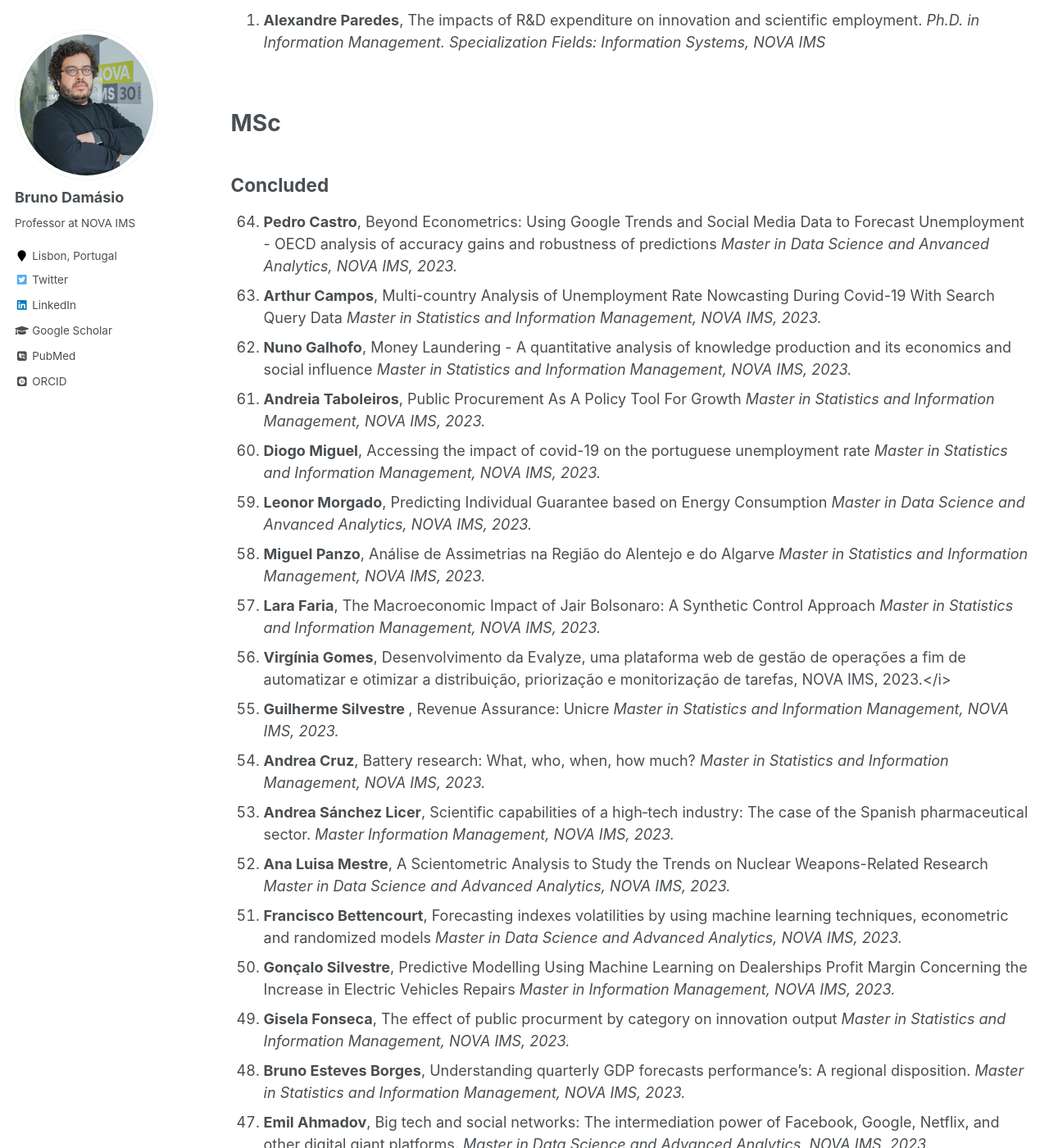
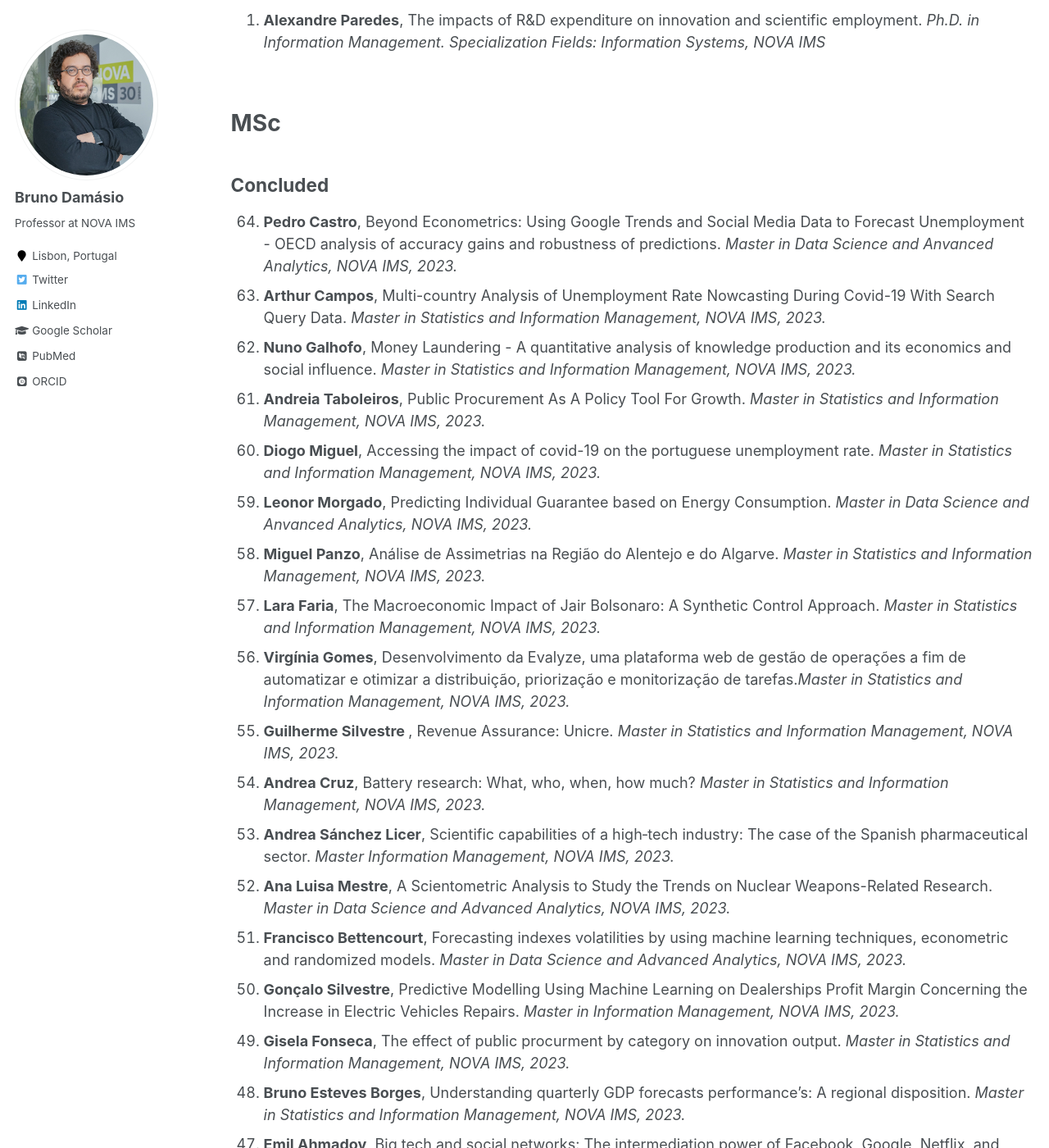
Before and after one commit to damasiob/damasiob.github.io, a Jekyll site: the page built from _pages/orietation.md, in a window 1280 px wide and 1400 px high, scrolled down 732 px. Shown: the whole window at 82% size. Built offline with Jekyll 4.4.1, drawn with Linux system fonts in a browser that asks for light colours; some web fonts are replaced.

Commit message:
Update orietation.md

```diff
--- a/_pages/orietation.md
+++ b/_pages/orietation.md
@@ -40,37 +40,37 @@ Concluded
 
 <ol reversed>
 
-   <li><b>Pedro Castro</b>, Beyond Econometrics: Using Google Trends and Social Media Data to Forecast Unemployment - OECD analysis of accuracy gains and robustness of predictions <i>Master in Data Science and Anvanced Analytics, NOVA IMS, 2023.</i></li>
+   <li><b>Pedro Castro</b>, Beyond Econometrics: Using Google Trends and Social Media Data to Forecast Unemployment - OECD analysis of accuracy gains and robustness of predictions. <i>Master in Data Science and Anvanced Analytics, NOVA IMS, 2023.</i></li>
 
-   <li><b>Arthur Campos</b>, Multi-country Analysis of Unemployment Rate Nowcasting During Covid-19 With Search Query Data <i>Master in Statistics and Information Management, NOVA IMS, 2023.</i></li>
+   <li><b>Arthur Campos</b>, Multi-country Analysis of Unemployment Rate Nowcasting During Covid-19 With Search Query Data. <i>Master in Statistics and Information Management, NOVA IMS, 2023.</i></li>
 
-  <li><b>Nuno Galhofo</b>, Money Laundering - A quantitative analysis of knowledge production and its economics and social influence <i>Master in Statistics and Information Management, NOVA IMS, 2023.</i></li>
+  <li><b>Nuno Galhofo</b>, Money Laundering - A quantitative analysis of knowledge production and its economics and social influence. <i>Master in Statistics and Information Management, NOVA IMS, 2023.</i></li>
 
-     <li><b>Andreia Taboleiros</b>, Public Procurement As A Policy Tool For Growth <i>Master in Statistics and Information Management, NOVA IMS, 2023.</i></li>
+     <li><b>Andreia Taboleiros</b>, Public Procurement As A Policy Tool For Growth. <i>Master in Statistics and Information Management, NOVA IMS, 2023.</i></li>
 
-       <li><b>Diogo Miguel</b>, Accessing the impact of covid-19 on the portuguese unemployment rate <i>Master in Statistics and Information Management, NOVA IMS, 2023.</i></li>
+       <li><b>Diogo Miguel</b>, Accessing the impact of covid-19 on the portuguese unemployment rate. <i>Master in Statistics and Information Management, NOVA IMS, 2023.</i></li>
 
-       <li><b>Leonor Morgado</b>, Predicting Individual Guarantee based on Energy Consumption <i>Master in Data Science and Anvanced Analytics, NOVA IMS, 2023.</i></li>
+       <li><b>Leonor Morgado</b>, Predicting Individual Guarantee based on Energy Consumption. <i>Master in Data Science and Anvanced Analytics, NOVA IMS, 2023.</i></li>
 
-     <li><b>Miguel Panzo</b>, Análise de Assimetrias na Região do Alentejo e do Algarve <i>Master in Statistics and Information Management, NOVA IMS, 2023.</i></li>
+     <li><b>Miguel Panzo</b>, Análise de Assimetrias na Região do Alentejo e do Algarve. <i>Master in Statistics and Information Management, NOVA IMS, 2023.</i></li>
 
-     <li><b>Lara Faria</b>, The Macroeconomic Impact of Jair Bolsonaro: A Synthetic Control Approach <i>Master in Statistics and Information Management, NOVA IMS, 2023.</i></li>
+     <li><b>Lara Faria</b>, The Macroeconomic Impact of Jair Bolsonaro: A Synthetic Control Approach. <i>Master in Statistics and Information Management, NOVA IMS, 2023.</i></li>
 
-         <li><b>Virgínia Gomes</b>, Desenvolvimento da Evalyze, uma plataforma web de gestão de operações a fim de automatizar e otimizar a distribuição, priorização e monitorização de tarefas, NOVA IMS, 2023.</i></li>
+         <li><b>Virgínia Gomes</b>, Desenvolvimento da Evalyze, uma plataforma web de gestão de operações a fim de automatizar e otimizar a distribuição, priorização e monitorização de tarefas.<i>Master in Statistics and Information Management, NOVA IMS, 2023.</i></li>
 
-   <li><b>Guilherme Silvestre </b>, Revenue Assurance: Unicre <i>Master in Statistics and Information Management, NOVA IMS, 2023.</i></li>
+   <li><b>Guilherme Silvestre </b>, Revenue Assurance: Unicre. <i>Master in Statistics and Information Management, NOVA IMS, 2023.</i></li>
 
    <li><b>Andrea Cruz</b>, Battery research: What, who, when, how much? <i>Master in Statistics and Information Management, NOVA IMS, 2023.</i></li>
 
   <li><b>Andrea Sánchez Licer</b>, Scientific capabilities of a high‑tech industry: The case of the Spanish pharmaceutical sector. <i>Master Information Management, NOVA IMS, 2023.</i></li>
 
-  <li><b>Ana Luisa Mestre</b>, A Scientometric Analysis to Study the Trends on Nuclear Weapons-Related Research <i>Master in Data Science and Advanced Analytics, NOVA IMS, 2023.</i></li>
+  <li><b>Ana Luisa Mestre</b>, A Scientometric Analysis to Study the Trends on Nuclear Weapons-Related Research. <i>Master in Data Science and Advanced Analytics, NOVA IMS, 2023.</i></li>
 
-  <li><b>Francisco Bettencourt</b>, Forecasting indexes volatilities by using machine learning techniques, econometric and randomized models <i>Master in Data Science and Advanced Analytics, NOVA IMS, 2023.</i></li>
+  <li><b>Francisco Bettencourt</b>, Forecasting indexes volatilities by using machine learning techniques, econometric and randomized models. <i>Master in Data Science and Advanced Analytics, NOVA IMS, 2023.</i></li>
 
-  <li><b>Gonçalo Silvestre</b>, Predictive Modelling Using Machine Learning on Dealerships Profit Margin Concerning the Increase in Electric Vehicles Repairs <i>Master in Information Management, NOVA IMS, 2023.</i></li>
+  <li><b>Gonçalo Silvestre</b>, Predictive Modelling Using Machine Learning on Dealerships Profit Margin Concerning the Increase in Electric Vehicles Repairs. <i>Master in Information Management, NOVA IMS, 2023.</i></li>
 
-  <li><b>Gisela Fonseca</b>, The effect of public procurment by category on innovation output <i>Master in Statistics and Information Management, NOVA IMS, 2023.</i></li>
+  <li><b>Gisela Fonseca</b>, The effect of public procurment by category on innovation output. <i>Master in Statistics and Information Management, NOVA IMS, 2023.</i></li>
 
  <li><b>Bruno Esteves Borges</b>, Understanding quarterly GDP forecasts performance’s: A regional disposition. <i>Master in Statistics and Information Management, NOVA IMS, 2023.</i></li>
 
```
